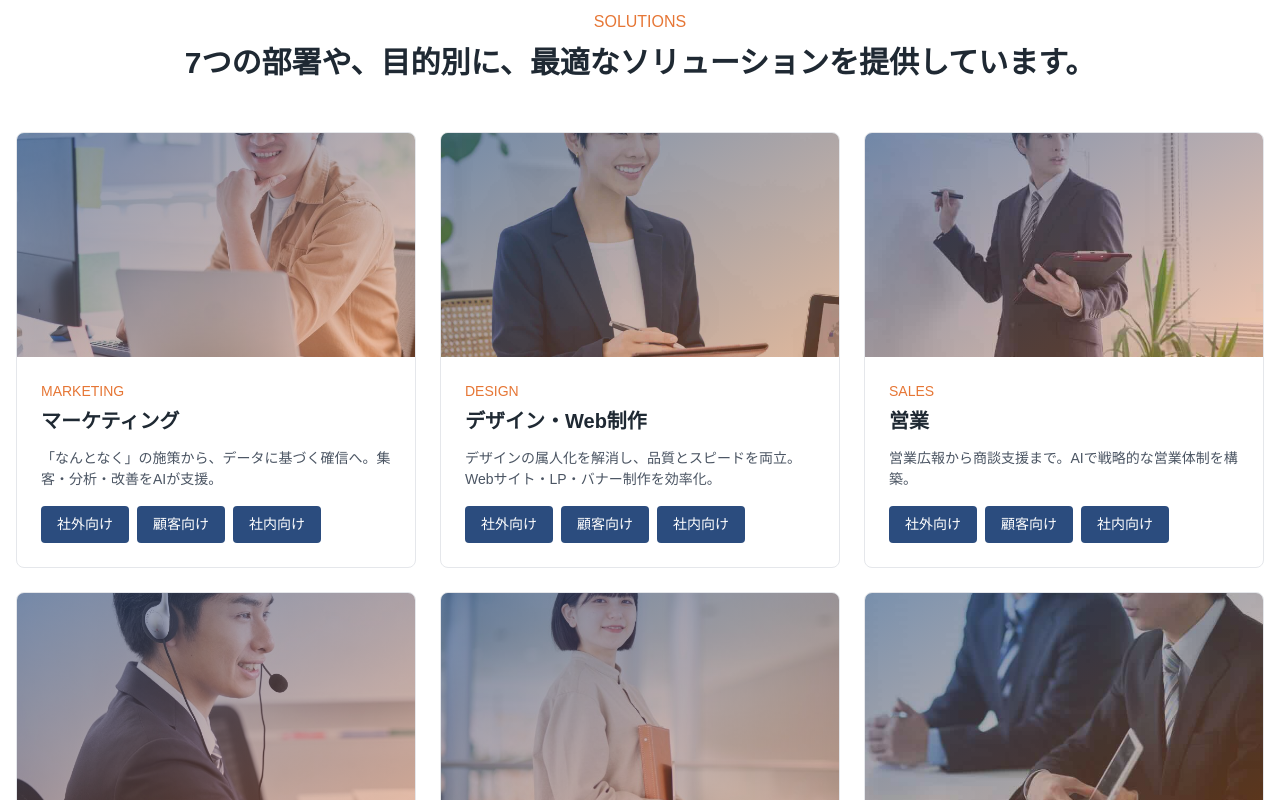
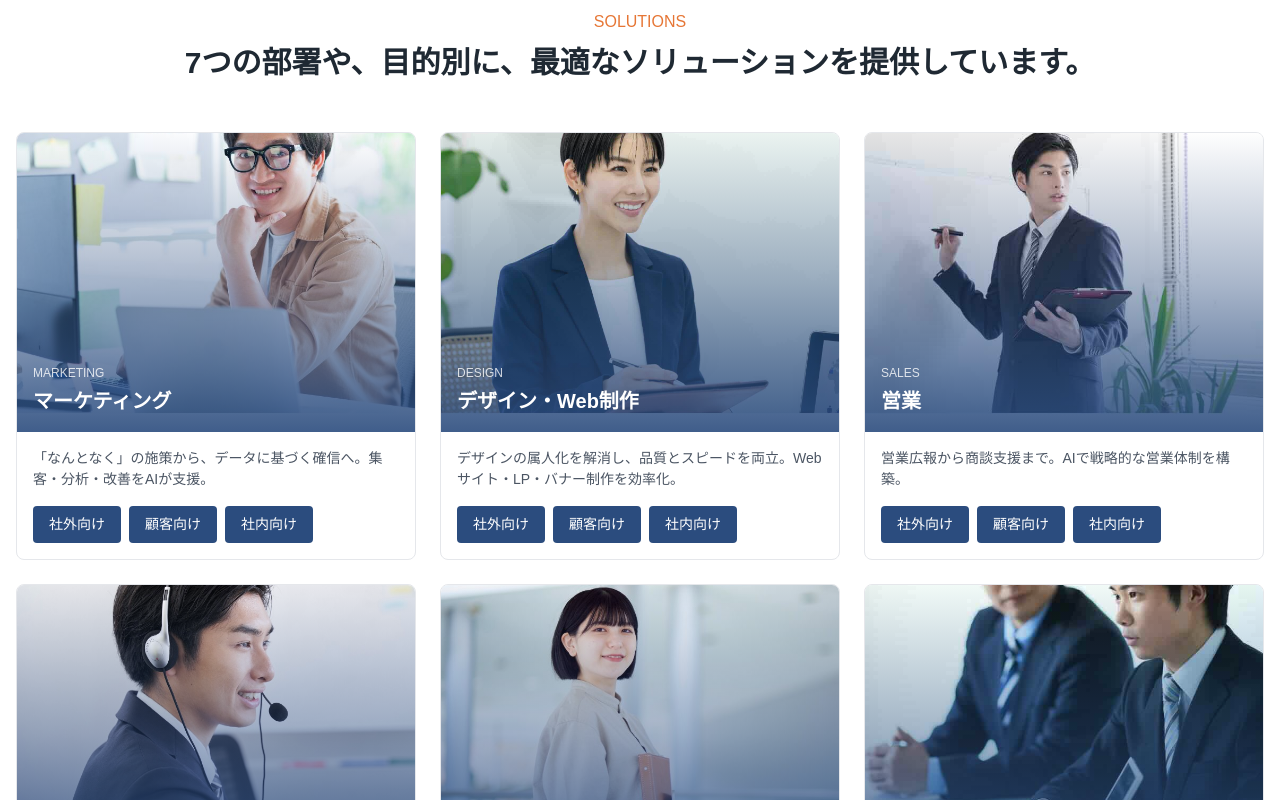
Before and after one commit to HayanoRyuki/corp-media-confidence, a Next.js app: page / in a window 1280 px wide. Shown: the part 860-1660 px from the top of the page. Built offline with nearby package versions, Linux system fonts and the light colour scheme; no server answers.

Commit message:
Move department title inside card image

```diff
--- a/src/components/sections/SolutionsSection.tsx
+++ b/src/components/sections/SolutionsSection.tsx
@@ -30,20 +30,22 @@ export function SolutionsSection() {
               key={dept.id}
               className="bg-white border border-gray-border rounded-lg overflow-hidden hover:shadow-lg transition-shadow"
             >
-              <div className="aspect-[16/9] relative">
+              <div className="aspect-[4/3] relative">
                 <Image
                   src={departmentImages[dept.id] || "/images/genre1.jpg"}
                   alt={dept.name}
                   fill
                   className="object-cover"
                 />
-                <div className="absolute inset-0 bg-gradient-to-br from-secondary/60 to-primary/40" />
+                <div className="absolute inset-0 bg-gradient-to-t from-secondary/90 via-secondary/40 to-transparent" />
+                <div className="absolute bottom-0 left-0 right-0 p-4">
+                  <p className="text-xs text-white/80 font-medium uppercase mb-1">
+                    {dept.nameEn}
+                  </p>
+                  <h3 className="text-xl font-bold text-white">{dept.name}</h3>
+                </div>
               </div>
-              <div className="p-6">
-              <p className="text-sm text-primary font-medium uppercase mb-1">
-                {dept.nameEn}
-              </p>
-              <h3 className="text-xl font-bold text-text mb-3">{dept.name}</h3>
+              <div className="p-4">
               <p className="text-text-light text-sm mb-4">
                 {getDepartmentDescription(dept.id)}
               </p>
```
